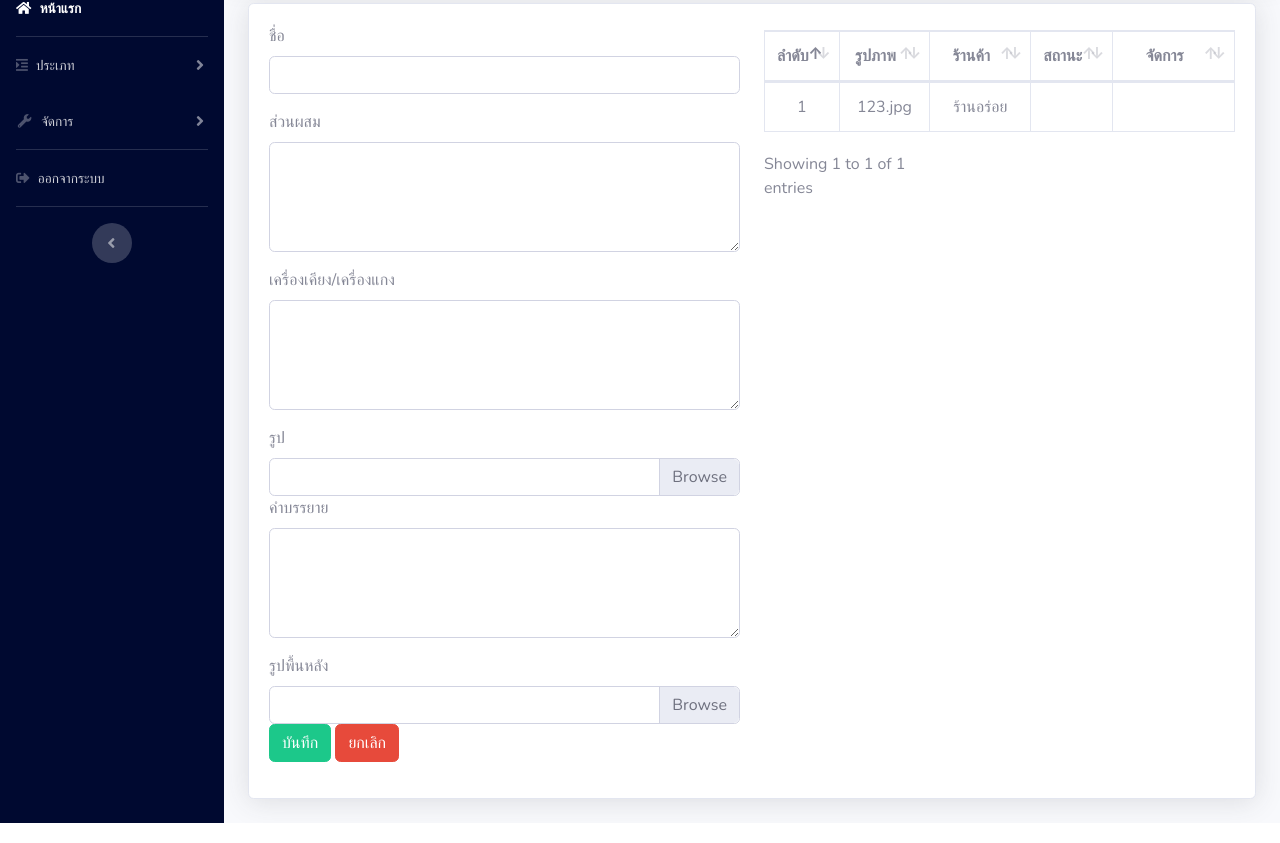
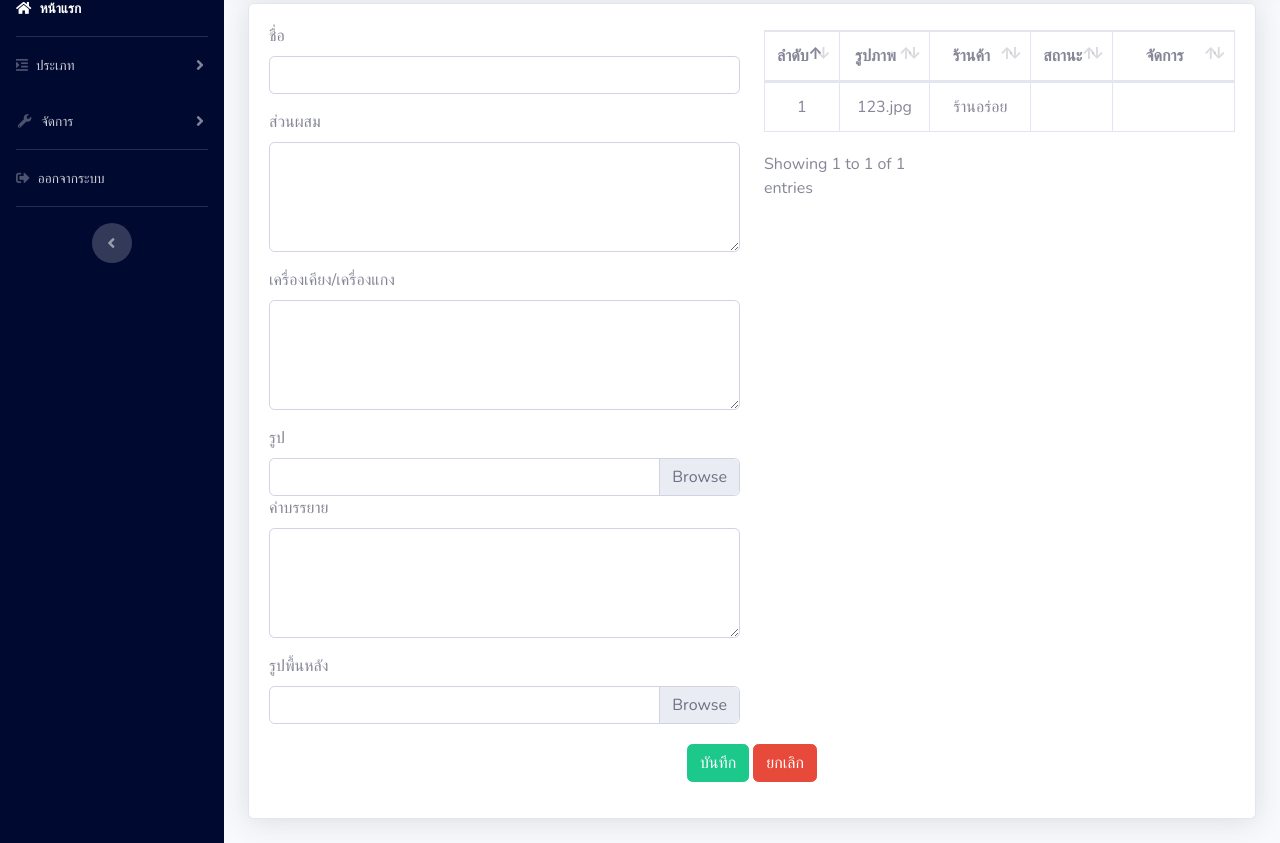
Before and after one commit to heart569522/northern_food-PHP, a PHP site: page /add_food.php in a window 1280 px wide. Shown: the part 91-934 px from the top of the page. Run offline with PHP 8.4, Linux system fonts and the light colour scheme; the visitor is signed in with stand-in values (Sample User, id 1).

Commit message:
Update add_food.php

```diff
--- a/add_food.php
+++ b/add_food.php
@@ -77,11 +77,13 @@ if ($_SESSION['id'] == "") {
                                 </table>
                             </div>
                         </div>
-                        <div class="col-md-6 col-sm-12">
-                            <div class="form-group" >
-                                <button type="submit" class="btn btn-success">บันทึก</button>
-                                <button type="reset" class="btn btn-danger">ยกเลิก</button>
-                            </div>
+                        <div class="col-12">
+                            <center>
+                                <div class="form-group" style="padding-top: 20px;">
+                                    <button type="submit" class="btn btn-success">บันทึก</button>
+                                    <button type="reset" class="btn btn-danger">ยกเลิก</button>
+                                </div>
+                            </center>
                         </div>
                     </div>
                 </form>
```
